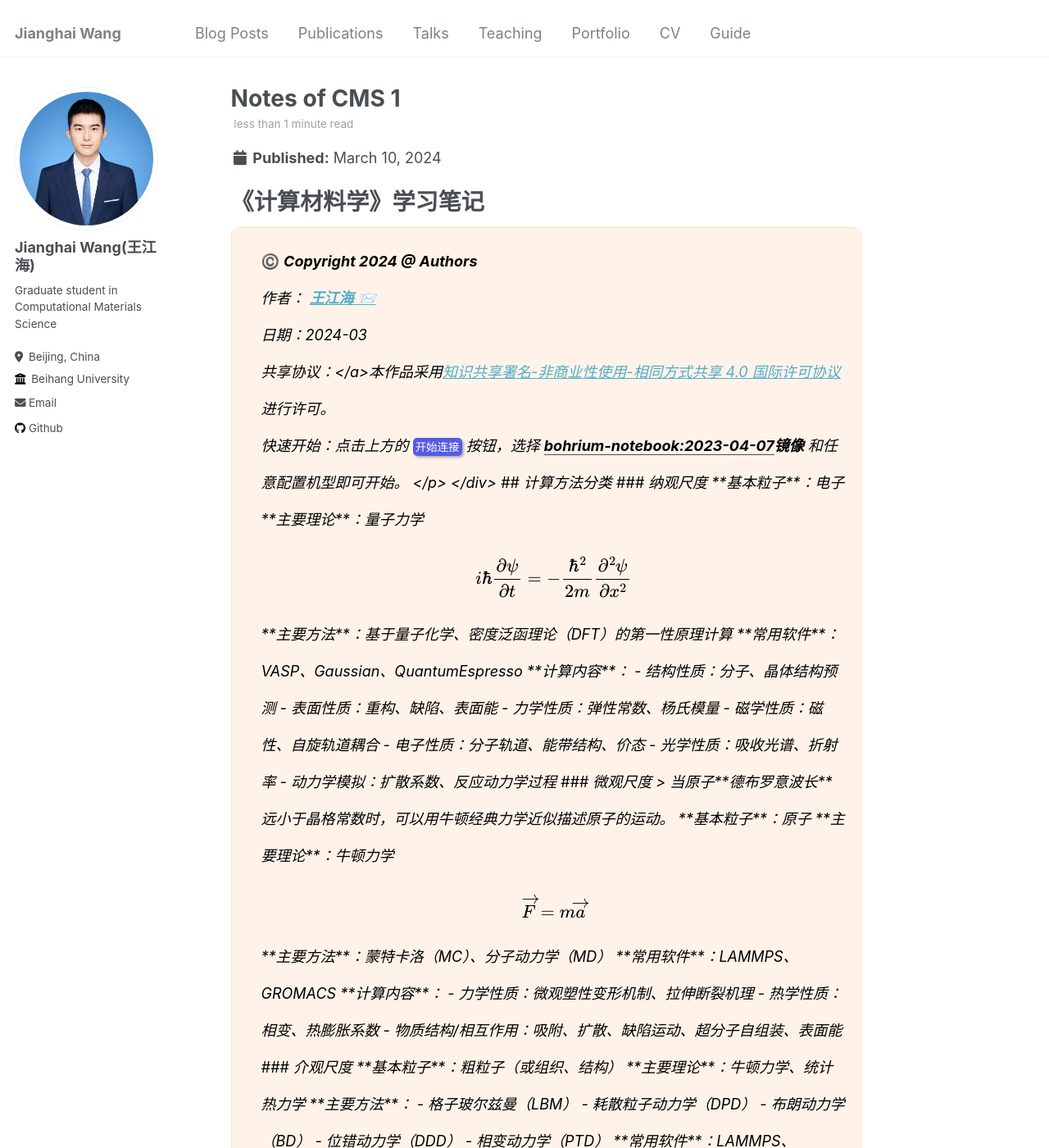
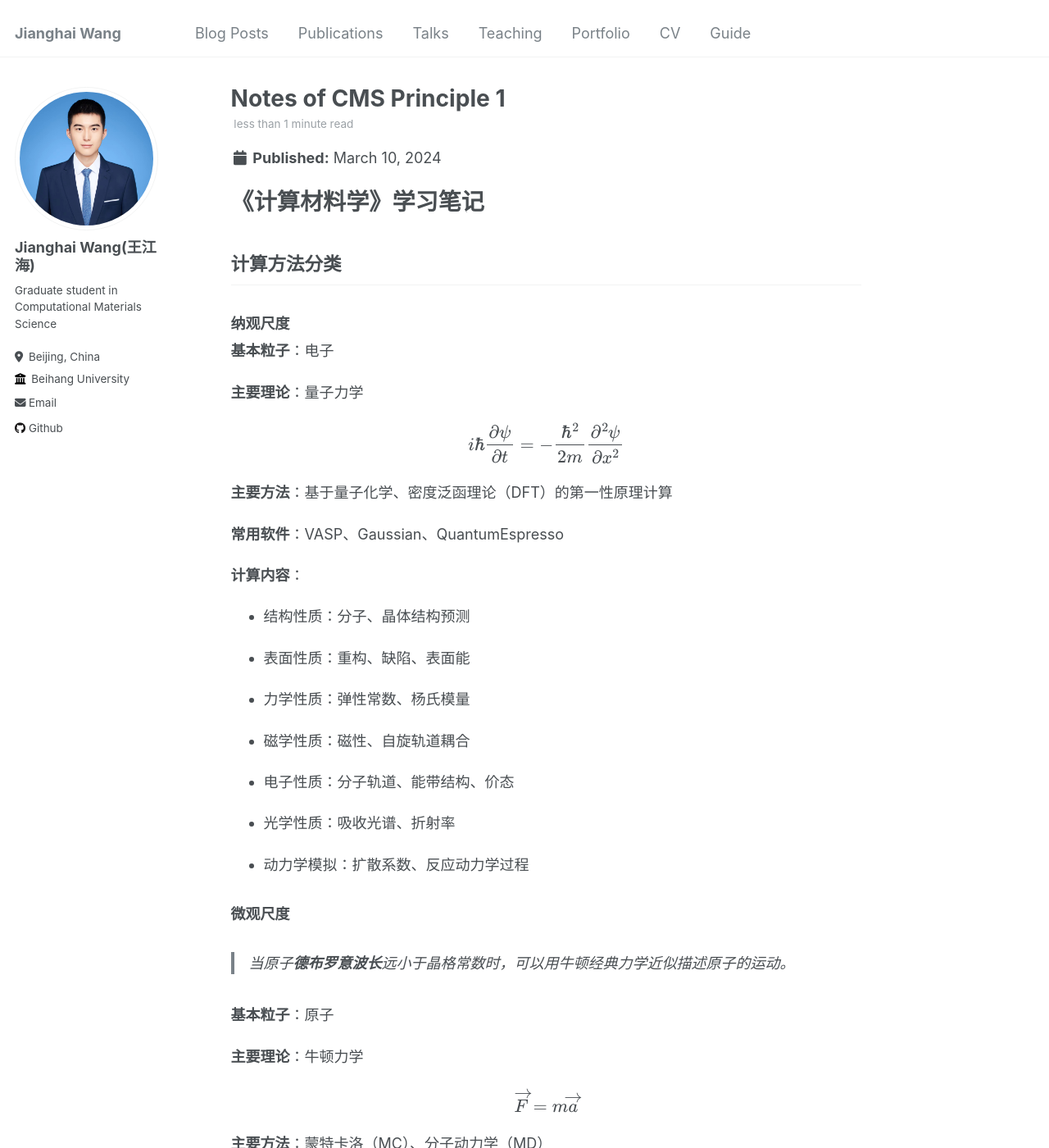
Before and after one commit to Ocean-JH/Ocean-JH.github.io, a Jekyll site: the page built from _posts/2012-08-14-notes-of-cms-1.md, in a window 1280 px wide and 1400 px high. Shown: the whole window at 82% size. Built offline with Jekyll 4.4.1, drawn with Linux system fonts in a browser that asks for light colours; some of the changed text lies outside the part shown.

Commit message:
edit 1st blog

```diff
--- a/_posts/2012-08-14-notes-of-cms-1.md
+++ b/_posts/2012-08-14-notes-of-cms-1.md
@@ -1,5 +1,5 @@
 ---
-title: 'Notes of CMS 1'
+title: 'Notes of CMS Principle 1'
 date: 2024-03-10
 tags:
   - notes
@@ -7,23 +7,6 @@ tags:
 ---
 
 # 《计算材料学》学习笔记
-
-<div style="color:black; background-color:#FFF3E9; border: 1px solid #FFE0C3; border-radius: 10px; margin-bottom:0rem">
-    <p style="margin:1rem; padding-left: 1rem; line-height: 2.5;">
-        ©️ <b><i>Copyright 2024 @ Authors</i></b><br/>
-        <i>作者：
-            <b>
-            <a href="mailto:your_address@email.com">王江海 📨 </a>
-            </b>
-        </i>
-        <br/>
-        <i>日期：2024-03</i><br/>
-        <i>共享协议：</a>本作品采用<a rel="license" href="http://creativecommons.org/licenses/by-nc-sa/4.0/">知识共享署名-非商业性使用-相同方式共享 4.0 国际许可协议</a>进行许可。</i><br/>
-        <i>快速开始：点击上方的</i> <span style="background-color:rgb(85, 91, 228); color:white; padding: 3px; border-radius: 5px;box-shadow: 2px 2px 3px rgba(0, 0, 0, 0.3); font-size:0.75rem;">开始连接</span> <i>按钮，选择 <b><u>bohrium-notebook:2023-04-07</u>镜像</b> 和任意配置机型即可开始。
-    </p>
-</div>
-
-
 
 ## 计算方法分类
 
```
